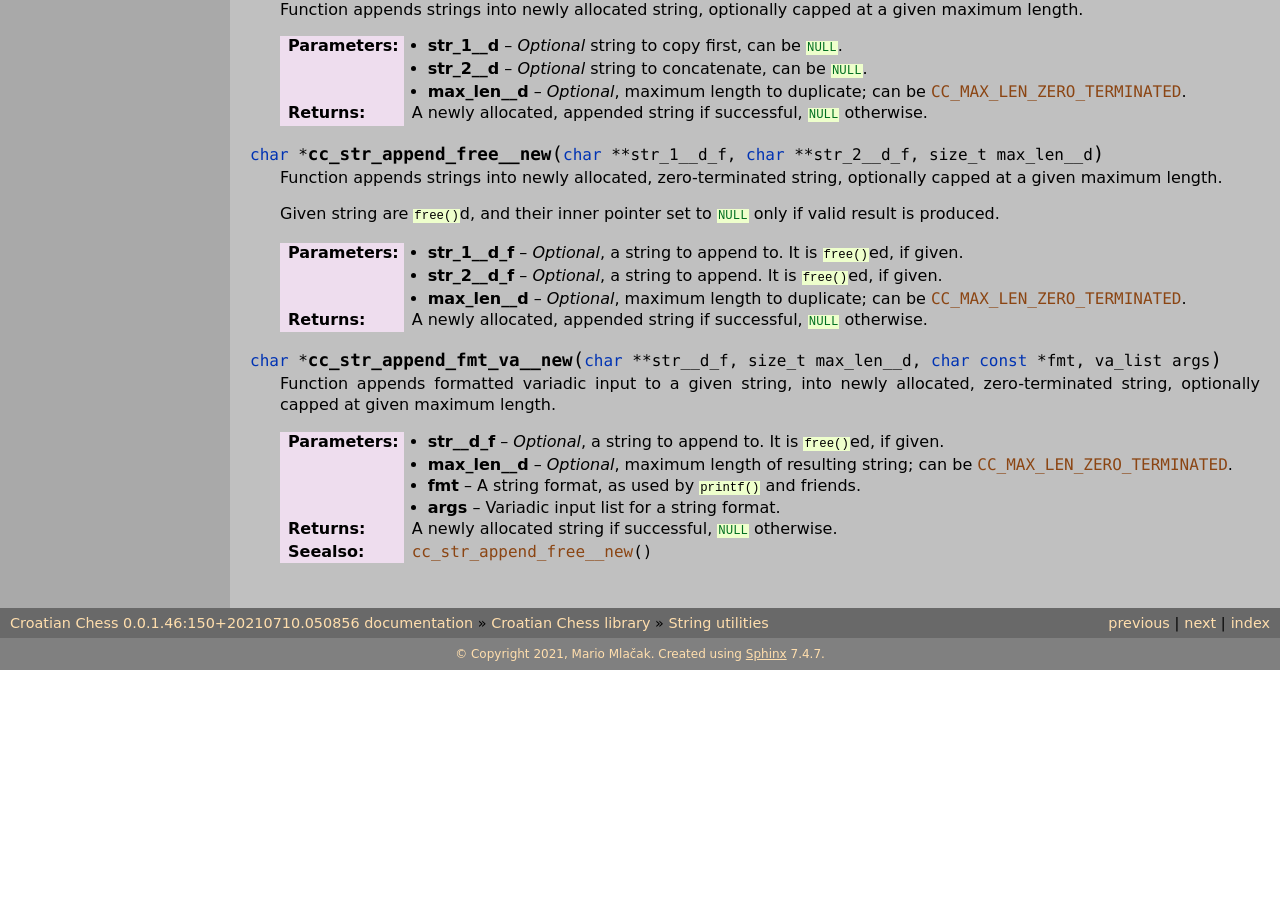
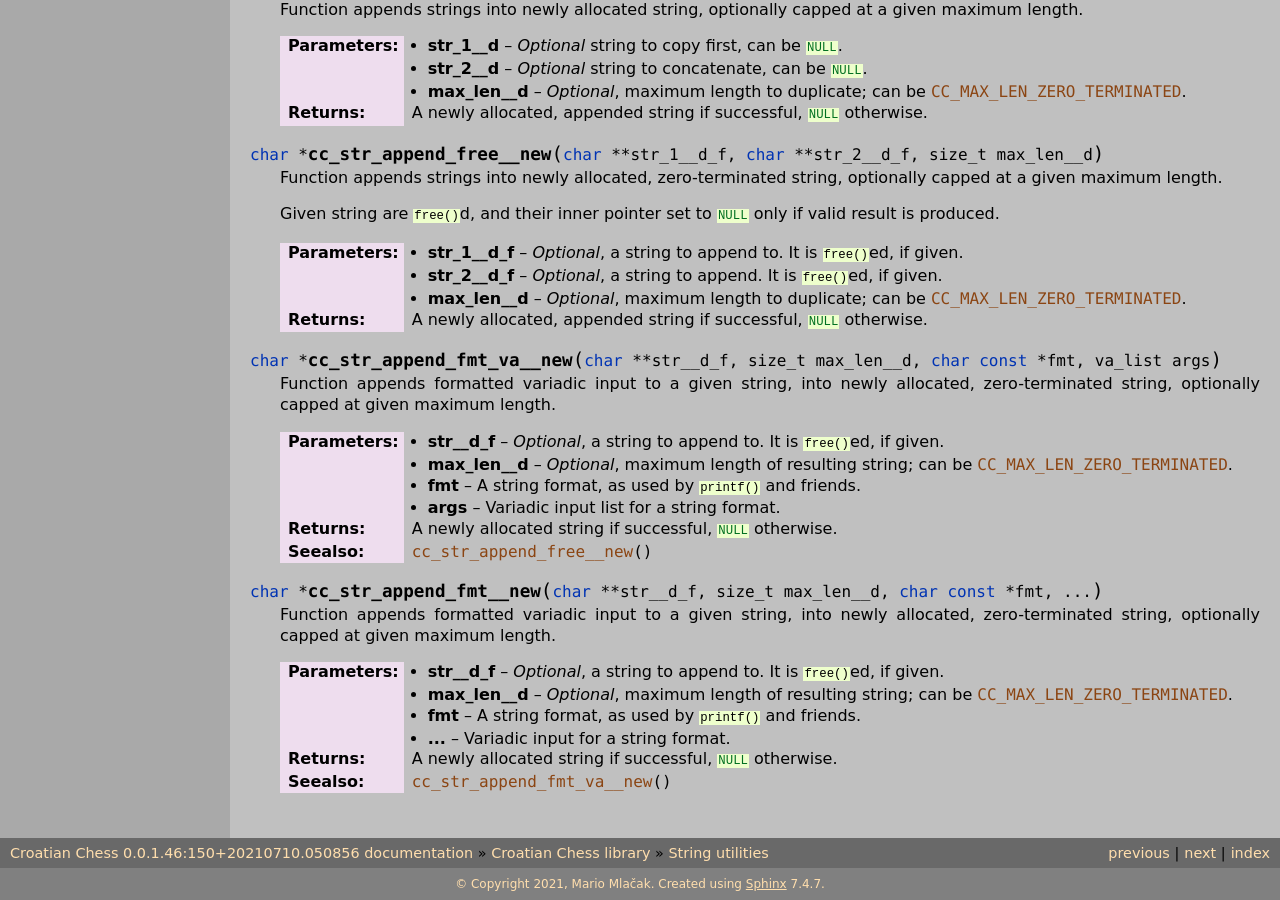
Before and after one commit to mmlacak/crochess, a Sphinx documentation site: the page built from docs/source/libcc/ccstrutils.rst, in a window 1280 px wide and 900 px high, scrolled down 7392 px. Built offline with Sphinx 7.4.7, drawn with Linux system fonts in a browser that asks for light colours; before the commit the page ends 8062 px from its top, so only the background shows below that.

Commit message:
Documented cc_str_append_fmt__new(), renamed parameters.

```diff
--- a/docs/source/libcc/ccstrutils.rst
+++ b/docs/source/libcc/ccstrutils.rst
@@ -493,3 +493,16 @@ String utility functions
     :param args: Variadic input list for a string format.
     :returns: A newly allocated string if successful, :c:`NULL` otherwise.
     :seealso: :c:expr:`cc_str_append_free__new()`
+
+.. c:function:: char * cc_str_append_fmt__new( char ** str__d_f, size_t max_len__d, char const * fmt, ... )
+
+    Function appends formatted variadic input to a given string, into
+    newly allocated, zero-terminated string, optionally capped at given
+    maximum length.
+
+    :param str__d_f: *Optional*, a string to append to. It is :c:`free()`\ed, if given.
+    :param max_len__d: *Optional*, maximum length of resulting string; can be :c:expr:`CC_MAX_LEN_ZERO_TERMINATED`.
+    :param fmt: A string format, as used by :c:`printf()` and friends.
+    :param ...: Variadic input for a string format.
+    :returns: A newly allocated string if successful, :c:`NULL` otherwise.
+    :seealso: :c:expr:`cc_str_append_fmt_va__new()`
```
Also changed, not shown: README.md (+2 -2 lines), 6 other files.
